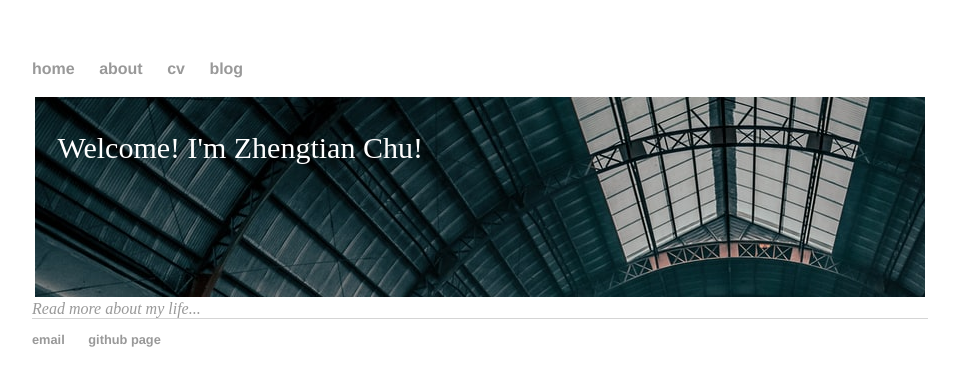
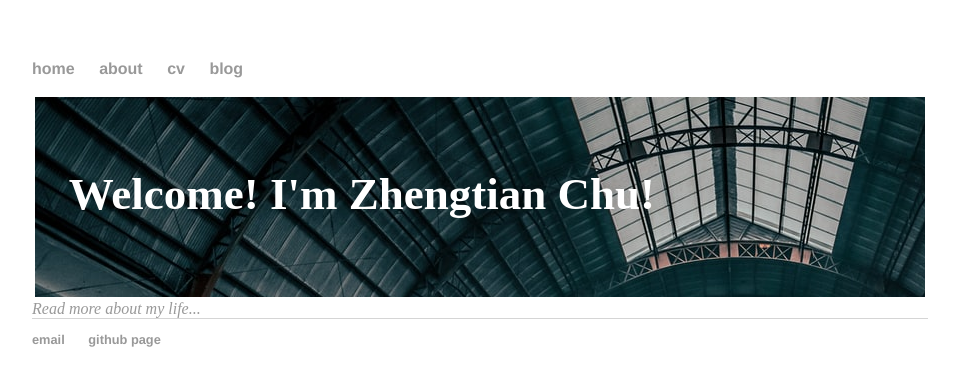
Before and after one commit to scyxx2/lakerschampions.github.io, a Jekyll site: the page built from index.html, in a window 1280 px wide. Shown: the top 386 px of the page, without its empty margins (160-1119 px from the left). Built offline with Jekyll 4.4.1, drawn with Linux system fonts in a browser that asks for light colours.

```diff
--- a/index.html
+++ b/index.html
@@ -4,6 +4,6 @@ title: Zhengtian Chu, a Young Man
 ---
 <div class="blurb">
     <br>
-    &nbsp;&nbsp;&nbsp;Welcome! I'm Zhengtian Chu!
+    <h2>&nbsp;&nbsp;&nbsp;Welcome! I'm Zhengtian Chu!</h2>
 </div><!-- /.blurb -->
 <em><a href="/about">Read more about my life...</em></a>
```
